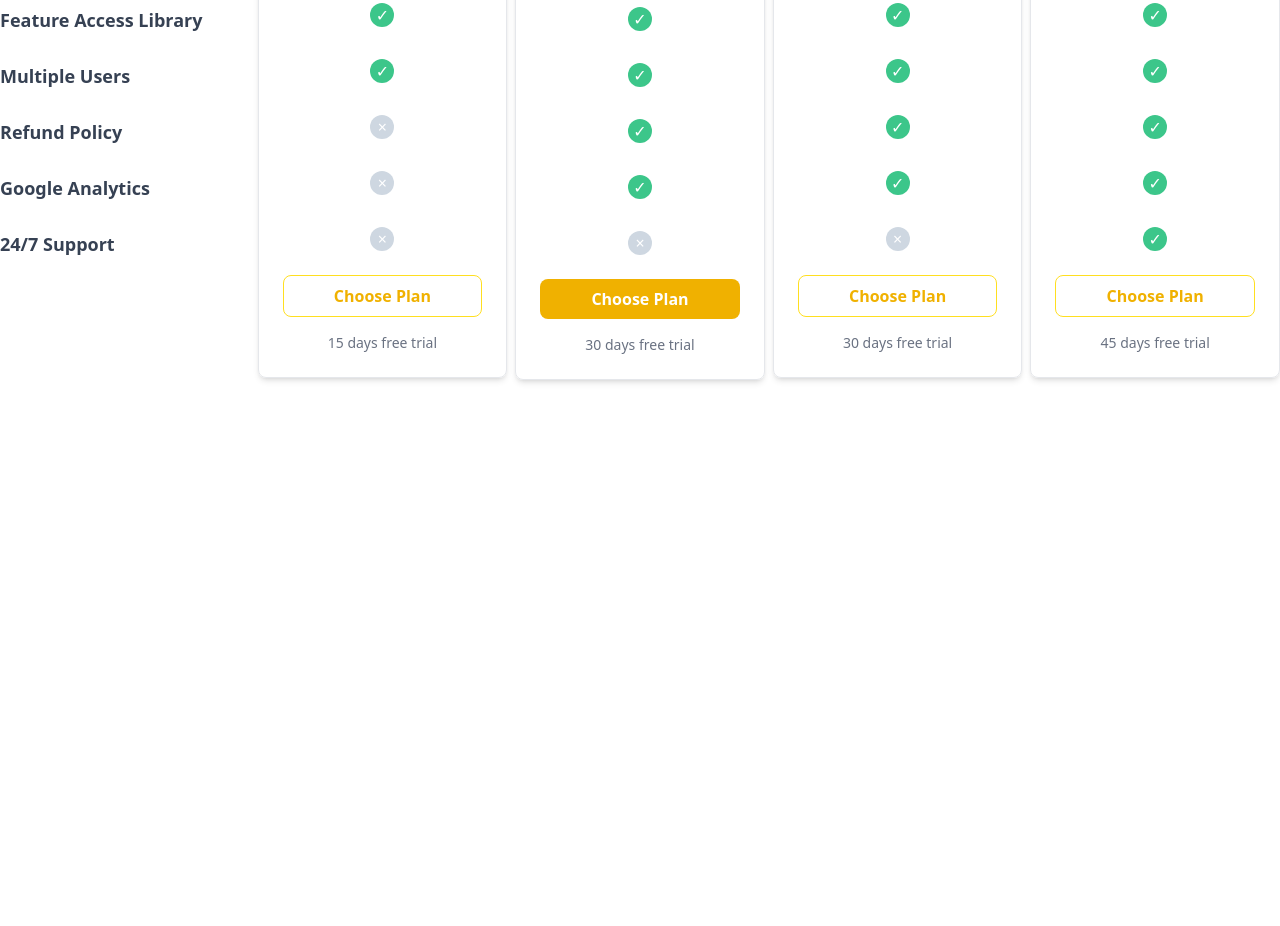
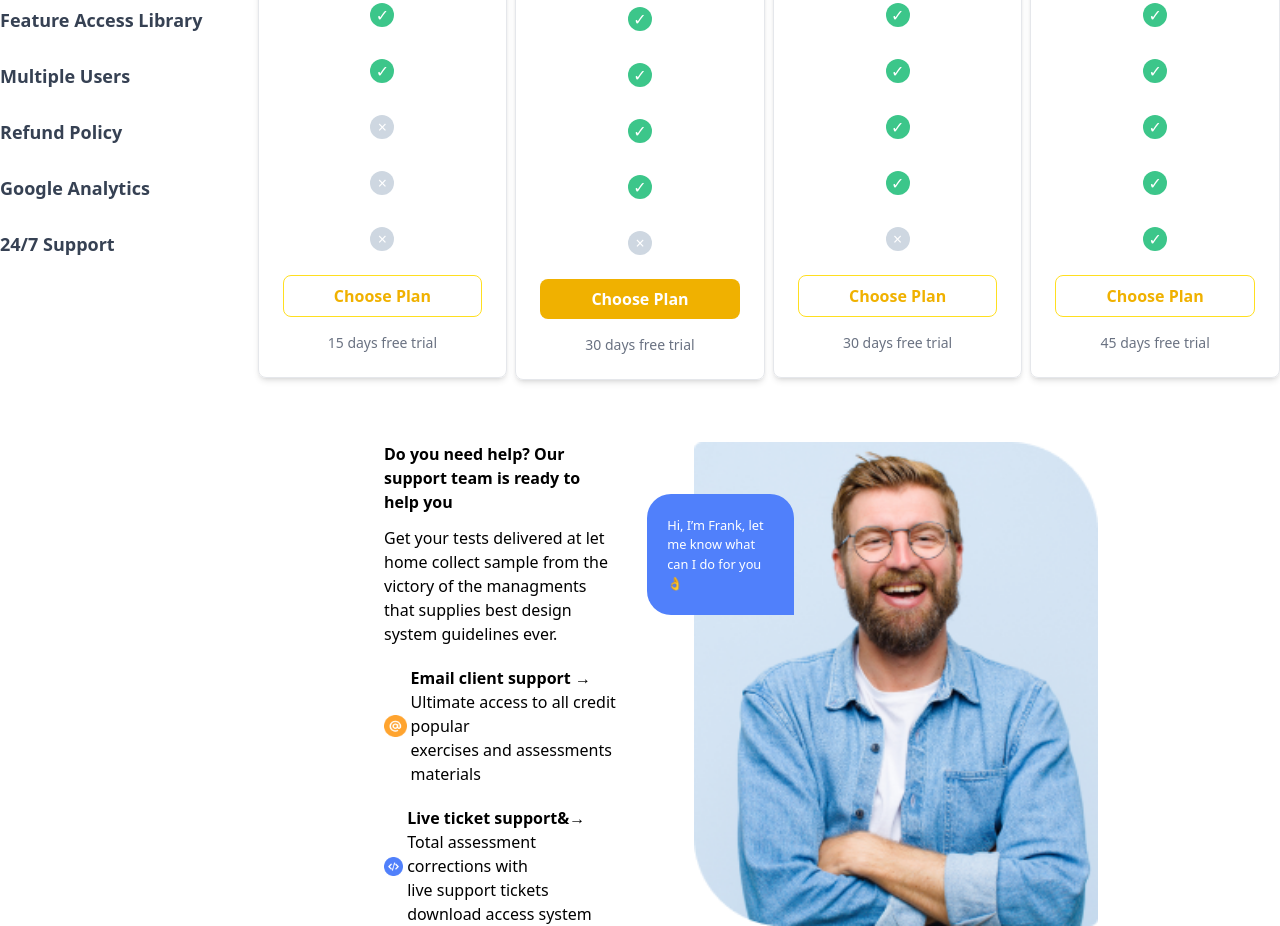
Before and after one commit to Mroy13/responsive-landing-page, a website built with Vite: page index.html in a window 1280 px wide. Shown: the part 2504-3430 px from the top of the page. Before the commit the page ends 2946 px from the top, so only its background shows below. Built offline with nearby package versions, Linux system fonts and the light colour scheme; files whose address does not match are found by name.

```diff
--- a/index.html
+++ b/index.html
@@ -315,7 +315,7 @@
       <div class="container mx-auto grid grid-cols-1 md:grid-cols-5 gap-2 ">
 
         <!-- Rating Aspect Column -->
-        <div  class="col-span-1 space-y-7 mt-30">
+        <div class="col-span-1 space-y-7 mt-30">
           <div class="">
             <h3 class="text-lg font-semibold text-gray-700">Feature Access Library</h3>
           </div>
@@ -386,7 +386,8 @@
 
         <!-- Premium Pack -->
         <div class="primePack md:-translate-y-6 h-10">
-          <div class="text-center border rounded-lg text-white border-2" style="background-color: #52ACFF;">RECOMENDED</div>
+          <div class="text-center border rounded-lg text-white border-2" style="background-color: #52ACFF;">RECOMENDED
+          </div>
           <div class="border w-full border-gray-200 bg-white-1000 rounded-lg p-6 shadow-md text-center">
 
             <h1 class="text-1.5xl  text-gray-400 mb-4">Premium Pack</h1>
@@ -523,7 +524,76 @@
 
 
 
+    <!-- supprot section -->
 
+
+    <div class="flex relative  gap-19">
+
+
+      <div class="supportSecL w-1/2 pl-[30vw]">
+        <div class="mb-3">
+          <h3 class=" font-bold ">
+            Do you need help? Our support team is ready to help you
+          </h3>
+        </div>
+
+        <div class="mb-5">
+          <p class="">Get your tests delivered at let home collect
+            sample from the victory of the managments <br>
+            that supplies best design system guidelines ever.</p>
+        </div>
+        <div class="flex gap-1 items-center mb-5">
+          <div>
+            <img src="public/assets/support-sec-icon1 (3).png" alt="">
+          </div>
+          <div>
+            <h4 class="font-semibold">Email client support <span>&rarr;</span></h4>
+            <p class="">Ultimate access to all credit popular <br>
+              exercises and assessments materials</p>
+          </div>
+        </div>
+
+
+        <div class="flex gap-1 items-center">
+          <div >
+            <img src="public/assets/support-sec-icon2.png" alt="">
+          </div>
+          <div>
+            <h4 class="font-semibold">Live ticket support<span>&&rarr;</span></h4>
+            <p class="">Total assessment corrections with <br>
+                        live support tickets download access system</p>
+          </div>
+        </div>
+
+      </div>
+
+
+      <div class="supportSecR relative w-1/2">
+
+        <div class="p-5 flex items-center justify-center text-white absolute rounded-tl-3xl
+                    rounded-tr-3xl rounded-bl-3xl top-13 h-1/4 w-1/4 right-[38vw] bg-[#5080FB] text-[1vw]">
+          Hi, I’m Frank, let me know what can I do for you &#x1F44C;
+
+         </div>
+
+        <div class="w-full h-full absolute z-[-10]">
+
+        <img class=" h-full object-cover" src="public/assets/support-sec-img1.png" alt="">
+        </div>
+      </div>
+    </div>
+
+
+
+    <!-- Partners Section -->
+
+
+
+
+
+    <div>
+
+    </div>
 
 </body>
 
--- a/src/style.css
+++ b/src/style.css
@@ -7,6 +7,14 @@
   .supportDesc {
     padding-top: 50px;
     padding-left: 3px;
+  }
+  .supportSecL{
+
+      width: 100%;
+  }
+  .supportSecR{
+    display: none;
+
   }
 
 }
```
Also changed, not shown: public/assets/Group 39552.png (added), public/assets/Vector (3).png (added), public/assets/pattern 2 (1).png (added), public/assets/support-sec-icon1 (2).png (added), public/assets/support-sec-icon1 (3).png (added), public/assets/support-sec-icon1.png (added), public/assets/support-sec-icon2.png (added), public/assets/support-sec-img.png (added), public/assets/support-sec-img1.png (added), public/assets/support-sec-img2.png (added). Lines whose indentation alone changed are shown as unchanged.
